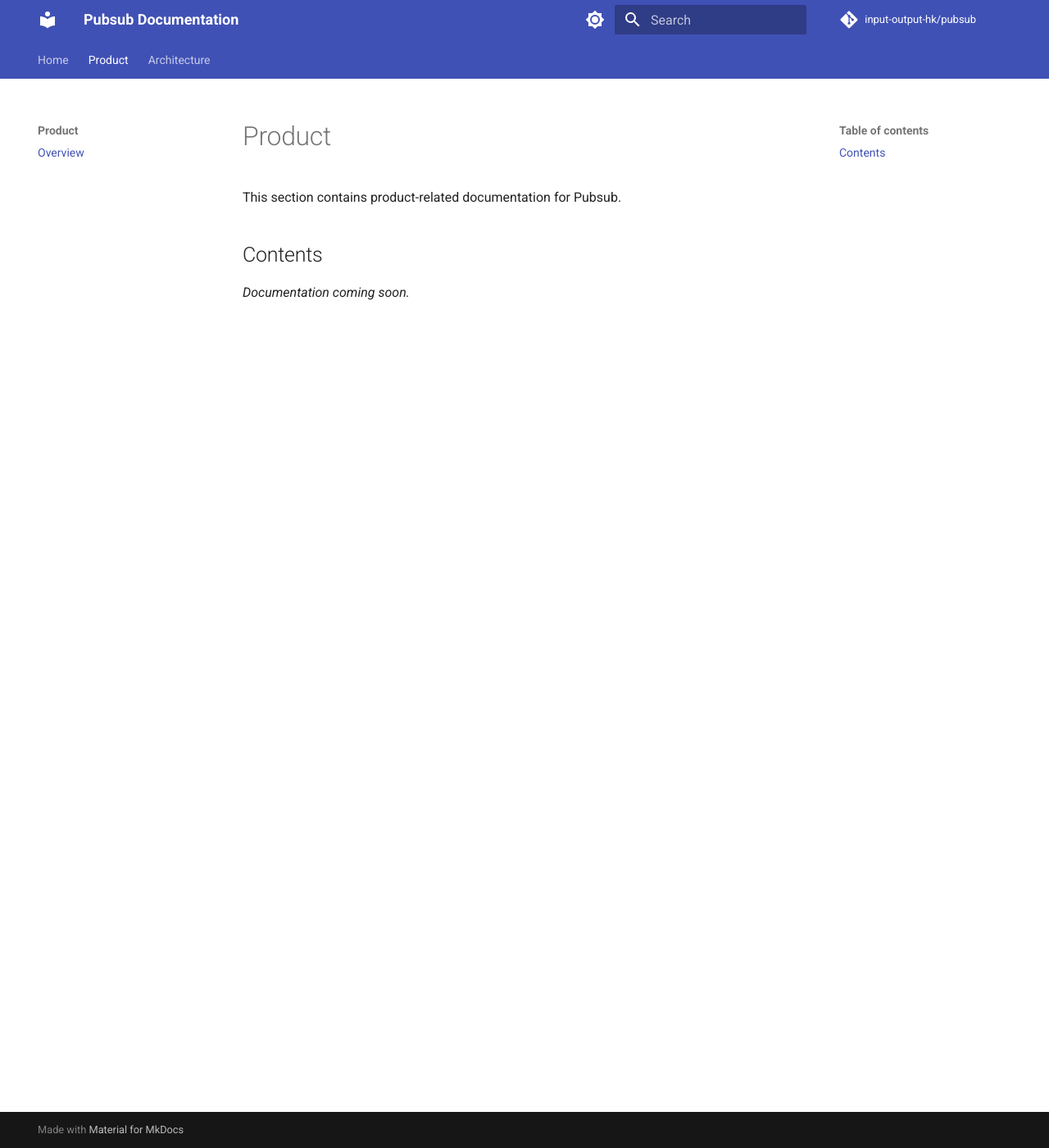
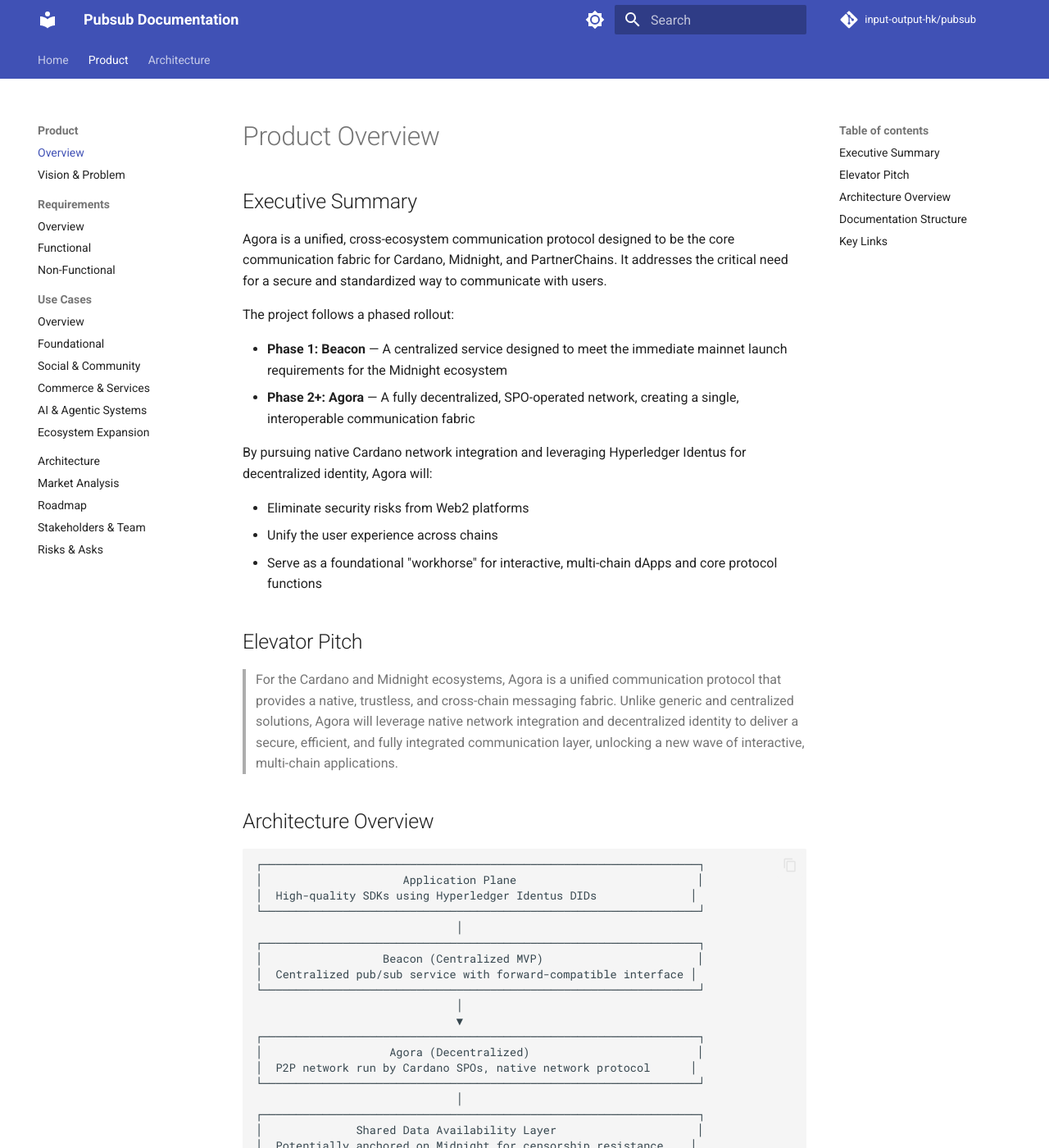
Before and after one commit to input-output-hk/pubsub, an MkDocs documentation site: the page built from docs/product/index.md, in a window 1280 px wide and 1400 px high. Shown: the whole window at 82% size. Built offline with MkDocs 1.6.1 and Material for MkDocs 9.7.7, drawn with Linux system fonts in a browser that asks for light colours; comment, search, counter and statistics services are not loaded; some of the changed text lies outside the part shown.

Commit message:
Add structured product documentation from draft pitch
- Product overview and executive summary
- Vision, mission, problem statement, and solution
- Functional and non-functional requirements
- Use cases across 5 verticals (Foundational, Social, Commerce, AI/Agents, Ecosystem)
- Architecture drivers and implications
- Market analysis and competitive landscape
- Roadmap and delivery plan
- Stakeholders, team, and KPIs
- Risks and asks

````diff
--- a/docs/product/index.md
+++ b/docs/product/index.md
@@ -1,7 +1,68 @@
-# Product
+# Product Overview
 
-This section contains product-related documentation for Pubsub.
+## Executive Summary
 
-## Contents
+Agora is a unified, cross-ecosystem communication protocol designed to be the core communication fabric for Cardano, Midnight, and PartnerChains. It addresses the critical need for a secure and standardized way to communicate with users.
 
-*Documentation coming soon.*
+The project follows a phased rollout:
+
+- **Phase 1: Beacon** — A centralized service designed to meet the immediate mainnet launch requirements for the Midnight ecosystem
+- **Phase 2+: Agora** — A fully decentralized, SPO-operated network, creating a single, interoperable communication fabric
+
+By pursuing native Cardano network integration and leveraging Hyperledger Identus for decentralized identity, Agora will:
+
+- Eliminate security risks from Web2 platforms
+- Unify the user experience across chains
+- Serve as a foundational "workhorse" for interactive, multi-chain dApps and core protocol functions
+
+## Elevator Pitch
+
+> For the Cardano and Midnight ecosystems, Agora is a unified communication protocol that provides a native, trustless, and cross-chain messaging fabric. Unlike generic and centralized solutions, Agora will leverage native network integration and decentralized identity to deliver a secure, efficient, and fully integrated communication layer, unlocking a new wave of interactive, multi-chain applications.
+
+## Architecture Overview
+
+```
+┌─────────────────────────────────────────────────────────────────┐
+│                     Application Plane                           │
+│  High-quality SDKs using Hyperledger Identus DIDs              │
+└─────────────────────────────────────────────────────────────────┘
+                              │
+┌─────────────────────────────────────────────────────────────────┐
+│                  Beacon (Centralized MVP)                       │
+│  Centralized pub/sub service with forward-compatible interface │
+└─────────────────────────────────────────────────────────────────┘
+                              │
+                              ▼
+┌─────────────────────────────────────────────────────────────────┐
+│                   Agora (Decentralized)                         │
+│  P2P network run by Cardano SPOs, native network protocol      │
+└─────────────────────────────────────────────────────────────────┘
+                              │
+┌─────────────────────────────────────────────────────────────────┐
+│              Shared Data Availability Layer                     │
+│  Potentially anchored on Midnight for censorship resistance    │
+└─────────────────────────────────────────────────────────────────┘
+```
+
+## Documentation Structure
+
+- [Vision & Problem](vision.md) — Mission, vision, problem statement, and solution
+- [Requirements](requirements/index.md) — Functional and non-functional requirements
+- [Use Cases](use-cases/index.md) — Detailed use case verticals
+- [Architecture](architecture.md) — Key architectural drivers
+- [Market Analysis](market.md) — Market size and competitive landscape
+- [Roadmap](roadmap.md) — Phased delivery plan
+- [Stakeholders & Team](stakeholders.md) — Key stakeholders, team, and metrics
+- [Risks & Asks](risks.md) — Risk assessment and resource requirements
+
+## Key Links
+
+| Resource | Status |
+|----------|--------|
+| Product Manager | @Reza Baram |
+| Tech Lead | TBD |
+| Website | TBD |
+| Public Roadmap | TBD |
+| Private Strategic Roadmap | In Progress |
+| Market Requirements Doc | In Progress |
+| Go To Market Plan | TBD |
--- a/mkdocs.yml
+++ b/mkdocs.yml
@@ -32,7 +32,11 @@
 markdown_extensions:
   - pymdownx.highlight:
       anchor_linenums: true
-  - pymdownx.superfences
+  - pymdownx.superfences:
+      custom_fences:
+        - name: mermaid
+          class: mermaid
+          format: !!python/name:pymdownx.superfences.fence_code_format
   - pymdownx.tabbed:
       alternate_style: true
   - admonition
@@ -45,5 +49,22 @@
   - Home: index.md
   - Product:
     - Overview: product/index.md
+    - Vision & Problem: product/vision.md
+    - Requirements:
+      - Overview: product/requirements/index.md
+      - Functional: product/requirements/functional.md
+      - Non-Functional: product/requirements/non-functional.md
+    - Use Cases:
+      - Overview: product/use-cases/index.md
+      - Foundational: product/use-cases/foundational.md
+      - Social & Community: product/use-cases/social.md
+      - Commerce & Services: product/use-cases/commerce.md
+      - AI & Agentic Systems: product/use-cases/ai-agents.md
+      - Ecosystem Expansion: product/use-cases/ecosystem.md
+    - Architecture: product/architecture.md
+    - Market Analysis: product/market.md
+    - Roadmap: product/roadmap.md
+    - Stakeholders & Team: product/stakeholders.md
+    - Risks & Asks: product/risks.md
   - Architecture:
     - Overview: architecture/index.md
````
Also changed, not shown: docs/product/architecture.md (added, +35 -0 lines), docs/product/market.md (added, +34 -0 lines), docs/product/requirements/functional.md (added, +51 -0 lines), docs/product/requirements/index.md (added, +11 -0 lines), docs/product/requirements/non-functional.md (added, +64 -0 lines), docs/product/risks.md (added, +57 -0 lines), docs/product/roadmap.md (added, +38 -0 lines), docs/product/stakeholders.md (added, +52 -0 lines), docs/product/use-cases/ai-agents.md (added, +29 -0 lines), docs/product/use-cases/commerce.md (added, +29 -0 lines), docs/product/use-cases/ecosystem.md (added, +29 -0 lines), docs/product/use-cases/foundational.md (added, +69 -0 lines), docs/product/use-cases/index.md (added, +21 -0 lines), docs/product/use-cases/social.md (added, +29 -0 lines), 1 more files.
